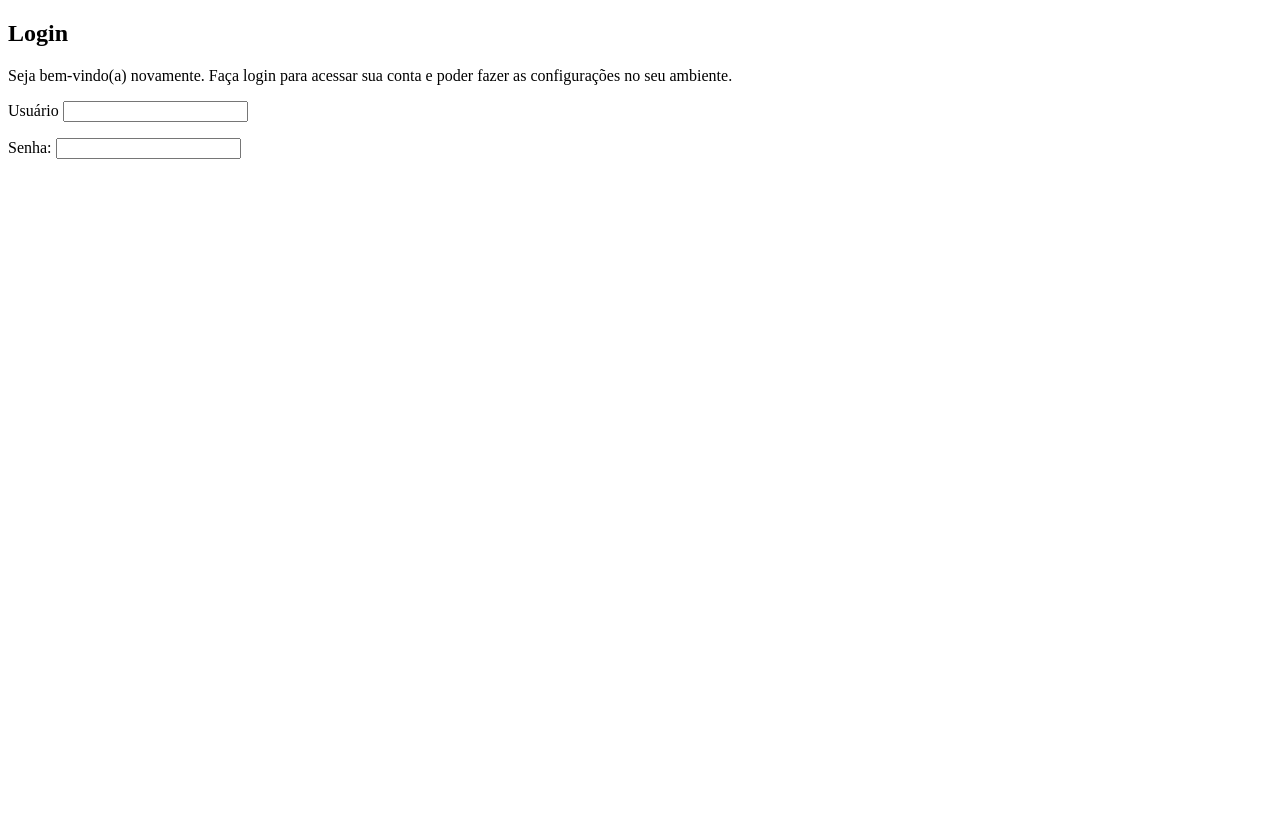
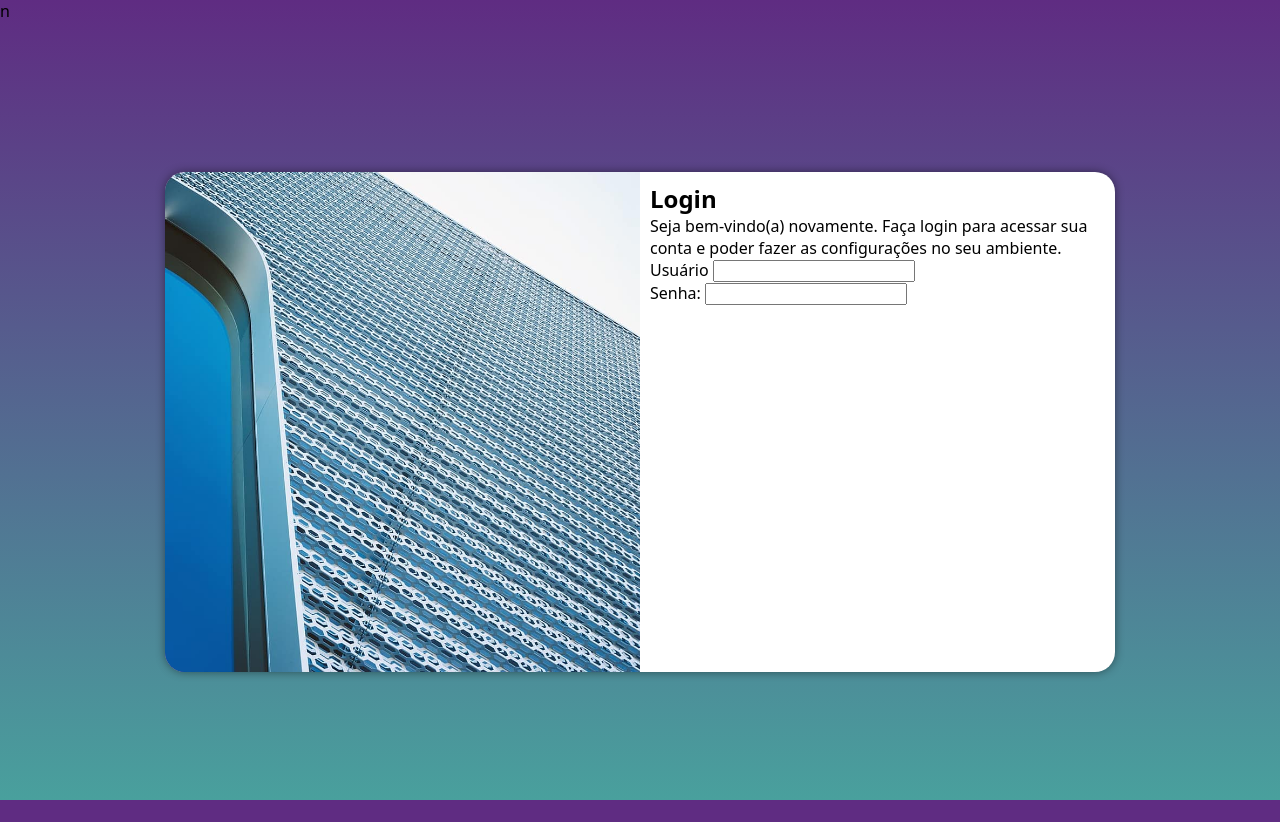
Before and after one commit to jonilsonpimenta/projecto-login, a plain HTML site: page index.html in a window 1280 px wide. Before the commit the page ends 800 px from the top, so only its background shows below. Drawn offline with Linux system fonts and the light colour scheme.

Commit message:
media query para outras telas

```diff
--- /dev/null
+++ b/estilos/media-query.css
@@ -0,0 +1,56 @@
+@charset "UTF-8";
+
+/* Typcal Device Breakpoints
+-----------------------------
+Pequenas telas: até 600px
+Celular: de 600px até 768px
+Tablet: 768px até 992px
+Desktop: 992px até 1200px
+Telas Grandes: acima de 1200px
+
+*/
+
+@media screen and (min-width: 768px) and (max-width: 992px){
+
+    body{
+        background-image: linear-gradient(to top, #49a09d, #5f2c82);
+    }
+
+    section#login {
+        width: 80vw;
+    }
+
+    section#login > div#imagem {
+        float: left;
+        width: 30%;
+        height: 100%;
+    }
+
+    section#login > div#formulario {
+        float: right;
+        width: 70%;
+    }
+
+}
+
+@media screen and (min-width: 992px) {
+    body{
+        background-image: linear-gradient(to top, #49a09d, #5f2c82);
+    }
+
+    section#login {
+        width: 950px;
+    }
+
+    section#login > div#imagem {
+        float: left;
+        width: 50%;
+        height: 100%;
+    }
+
+    section#login > div#formulario {
+        float: right;
+        width: 50%;
+    }
+
+}
--- a/estilos/style.css
+++ b/estilos/style.css
@@ -5,3 +5,52 @@
     Verde: #49a09d
     Lilás: #5f2c82
 */
+
+*{
+    font-family: system-ui, -apple-system, BlinkMacSystemFont, 'Segoe UI', Roboto, Oxygen, Ubuntu, Cantarell, 'Open Sans', 'Helvetica Neue', sans-serif;
+    margin: 0px;
+    padding: 0px;
+    box-sizing: border-box;
+}
+
+body , html {
+    background-color: #5f2c82;
+    height: 100vh;
+    width: 100vw;
+}
+
+main {
+    position: relative;
+    height: 100vh;
+    width: 100vw;
+}
+
+section#login {
+    position: absolute;
+    top: 50%;
+    left: 50%;
+    transform: translate(-50% , -50%);
+    overflow: hidden;
+
+    background-color: white;
+    width: 250px;
+    height: 500px;
+    border-radius: 20px;
+    box-shadow: 0px 0px 10px rgba(0, 0, 0, 0.450);
+
+    transition: width .3s, height .3s;
+    transition-timing-function: ease;
+}
+
+section#login > div#imagem{
+    display: block;
+    background: #5f2c82 url(../imagens/metal.jpg) no-repeat left bottom;
+    background-size: cover;
+    height: 200px;
+}
+
+section#login > div#formulario {
+    display: block;
+    padding: 10px;
+
+}
--- a/index.html
+++ b/index.html
@@ -5,12 +5,13 @@
     <meta name="viewport" content="width=device-width, initial-scale=1.0">
     <title>Login</title>
     <link rel="stylesheet" href="estilos/style.css">
+    <link rel="stylesheet" href="estilos/media-query.css">n
 </head>
 <body>
     <main>
         <section id="login">
             <div id="imagem">
-
+                <!--Aqui vai a imagem nas CSS-->
             </div>
             <div id="formulario">
                 <h1>Login</h1>
@@ -19,11 +20,11 @@
                 <form action="" method="post">
                    <p>
                     <label for="iusuario">Usuário</label>
-                    <input type="text" name="usuario" id="iusuario">
+                    <input type="text" name="usuario" id="iusuario" autocomplete="username">
                    </p>
                    <p>
                     <label for="isenha">Senha:</label>
-                    <input type="password" name="senha" id="isenha">
+                    <input type="password" name="senha" id="isenha" autocomplete="current-password">
                    </p>
                 </form>
 
```
